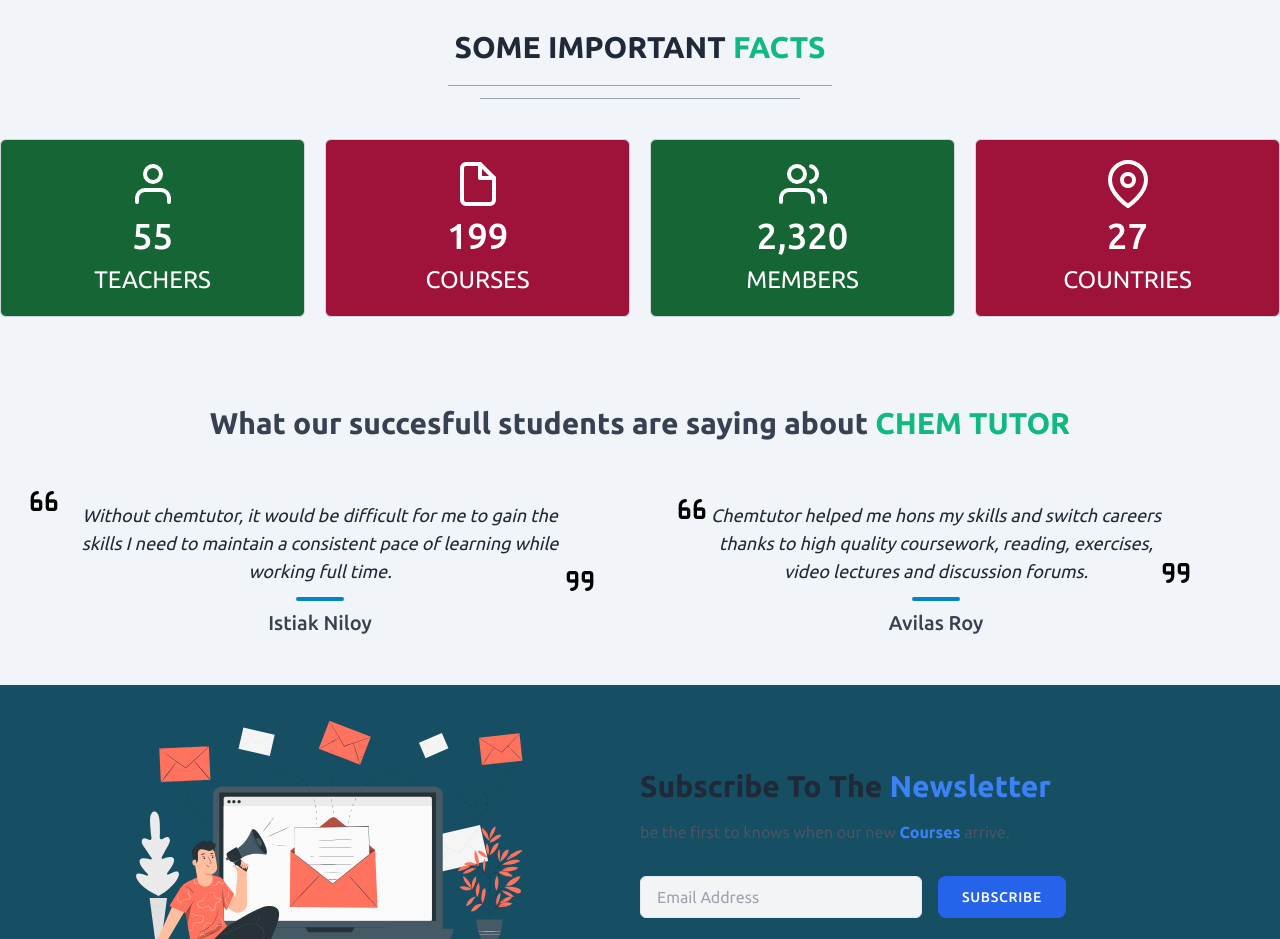
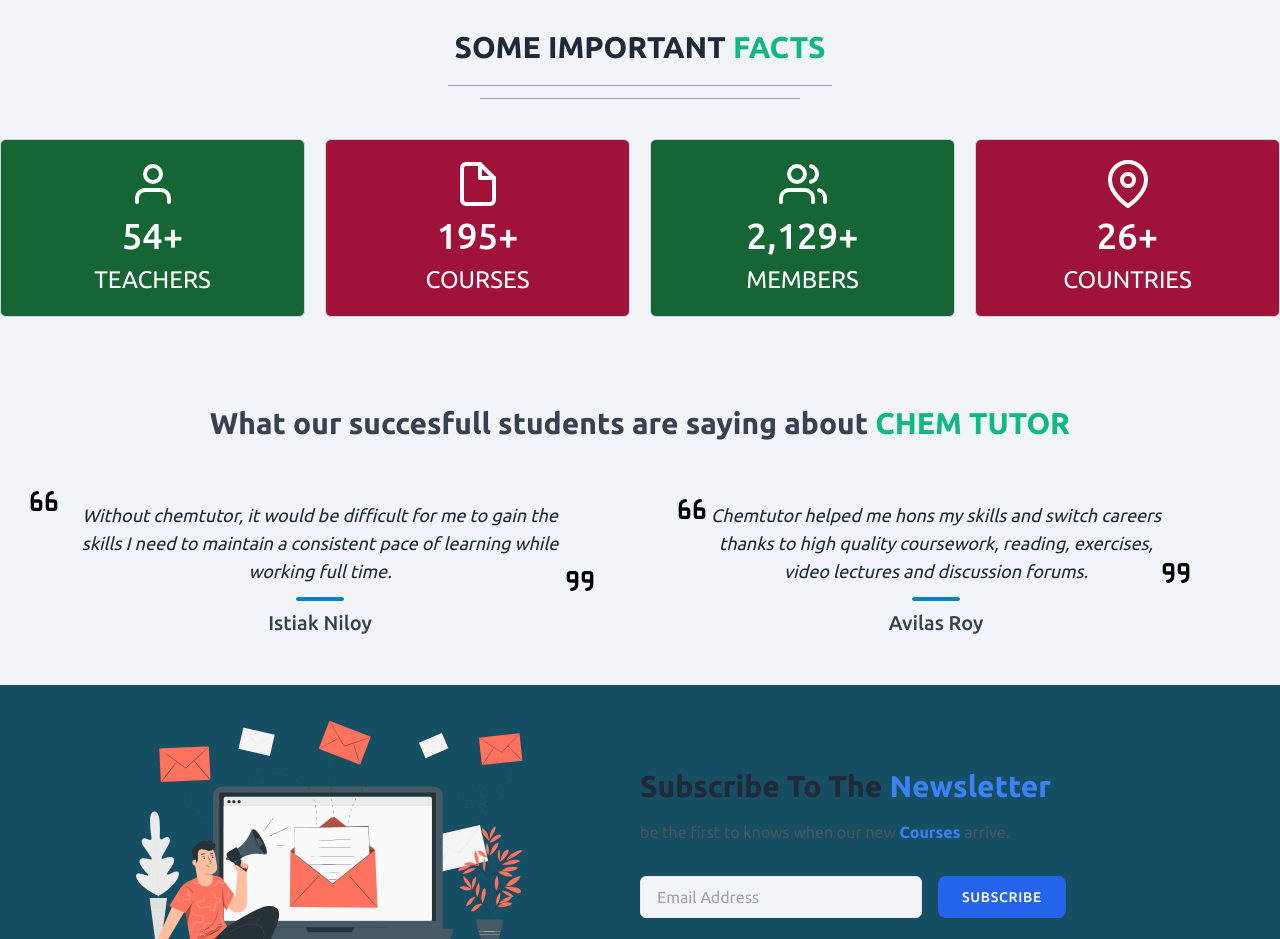
Before and after one commit to ThisIsKhalid/chem-tutor-client, a React (Create React App) app: page / in a window 1280 px wide. Shown: the part 1780-2719 px from the top of the page. Built offline with nearby package versions, Linux system fonts and the light colour scheme; no server answers.

Commit message:
add react scroll trigger

```diff
--- a/package.json
+++ b/package.json
@@ -16,7 +16,9 @@
     "react-photo-view": "^1.2.2",
     "react-router-dom": "^6.4.3",
     "react-scripts": "5.0.1",
+    "react-scroll-trigger": "^0.6.14",
     "react-toastify": "^9.1.1",
+    "swiper": "^8.4.5",
     "web-vitals": "^2.1.4"
   },
   "scripts": {
--- a/src/Pages/Home/ImportantFacts.jsx
+++ b/src/Pages/Home/ImportantFacts.jsx
@@ -1,8 +1,12 @@
 import React from "react";
 import CountUp from "react-countup";
+import ScrollTrigger from 'react-scroll-trigger'
 import { FiFile, FiMapPin, FiUser, FiUsers } from "react-icons/fi";
+import { useState } from "react";
 
 const ImportantFacts = () => {
+  const [counterOn, setCounterOn] = useState(false);
+
   return (
     <section className="py-10 bg-slate-100">
       <div className="container mx-auto lg:px-0 px-5">
@@ -14,28 +18,41 @@
           <hr className="w-96 border-gray-400 mt-5" />
           <hr className="w-80 mt-3 border-gray-400" />
         </div>
+        <ScrollTrigger
+          onEnter={() => setCounterOn(true)}
+          onExit={() => setCounterOn(false)}
+        >
           <div className="grid lg:grid-cols-4 grid-cols-2 lg:gap-5 gap-3 text-white">
             <div className="border border-gray-300 flex flex-col items-center justify-center p-5 rounded-md gap-2 bg-green-800">
               <FiUser className="h-12 w-12" />
-            <CountUp className="text-4xl font-medium" end={55} duration={4} />
+              <h1 className="text-4xl font-medium">
+                {counterOn && <CountUp end={55} duration={5} delay={0} />}+
+              </h1>
               <h1 className="text-2xl uppercase">Teachers</h1>
             </div>
             <div className="border border-gray-300 flex flex-col items-center justify-center p-5 rounded-md gap-2 bg-rose-800">
               <FiFile className="h-12 w-12" />
-            <CountUp className="text-4xl font-medium" end={199} duration={4} />
+              <h1 className="text-4xl font-medium">
+                {counterOn && <CountUp end={199} duration={5} delay={0} />}+
+              </h1>
               <h1 className="text-2xl uppercase">Courses</h1>
             </div>
             <div className="border border-gray-300 flex flex-col items-center justify-center p-5 rounded-md gap-2 bg-green-800">
               <FiUsers className="h-12 w-12" />
-            <CountUp className="text-4xl font-medium" end={2320} duration={4} />
+              <h1 className="text-4xl font-medium">
+                {counterOn && <CountUp end={2320} duration={5} delay={0} />}+
+              </h1>
               <h1 className="text-2xl uppercase">Members</h1>
             </div>
             <div className="border border-gray-300 flex flex-col items-center justify-center p-5 rounded-md gap-2 bg-rose-800">
               <FiMapPin className="h-12 w-12" />
-            <CountUp className="text-4xl font-medium" end={27} duration={4} />
+              <h1 className="text-4xl font-medium">
+                {counterOn && <CountUp end={27} duration={5} delay={0} />}+
+              </h1>
               <h1 className="text-2xl uppercase">Countries</h1>
             </div>
           </div>
+        </ScrollTrigger>
       </div>
     </section>
   );
--- /dev/null
+++ b/src/Pages/Home/Testimonial.jsx
@@ -0,0 +1,9 @@
+import React from "react";
+import Swiper from "swiper";
+import "swiper/css";
+
+const Testimonial = () => {
+  return <div></div>;
+};
+
+export default Testimonial;
```
Also changed, not shown: 1 other file (tests, documents, lock files or other folders). Lines whose indentation alone changed are shown as unchanged.
